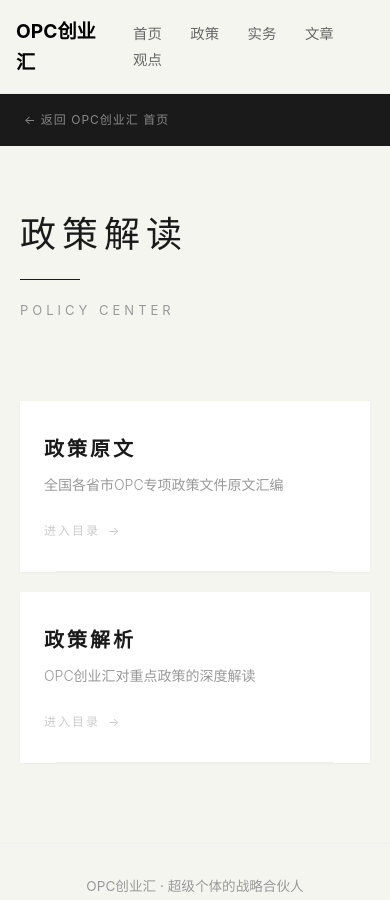
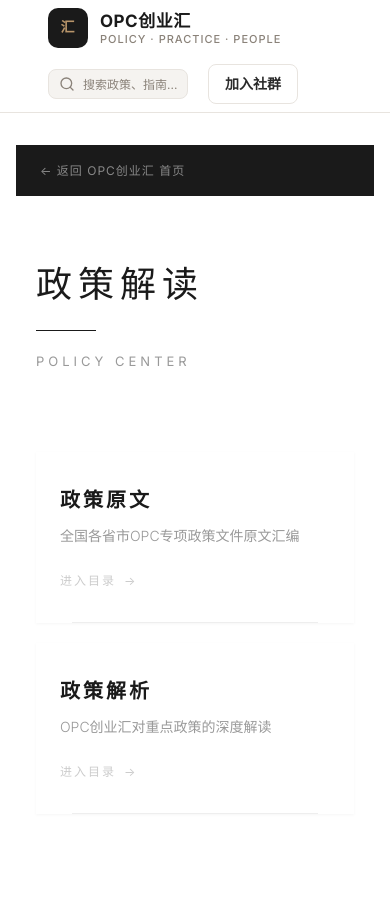
Before and after one commit to Caro-Li-C/opcstartup-site, a Jekyll site: the page built from policy/index.html, in a window 390 px wide and 900 px high. Built offline with Jekyll 4.4.1, drawn with Linux system fonts in a browser that asks for light colours; some of the changed text lies outside the part shown.

Commit message:
fix: 政策页面使用 Jekyll layout: default 继承首页页眉页脚

```diff
--- a/policy/index.html
+++ b/policy/index.html
@@ -1,18 +1,14 @@
-<!DOCTYPE html>
-<html lang="zh-CN">
-<head>
-    <meta charset="UTF-8">
-    <meta name="viewport" content="width=device-width, initial-scale=1.0">
-    <title>政策解读 | OPC创业汇</title>
-    <link rel="stylesheet" href="/assets/css/main.css">
+---
+layout: default
+title: 政策解读
+---
+
 <style>
     * { margin: 0; padding: 0; box-sizing: border-box; }
-        body {
-            font-family: -apple-system, BlinkMacSystemFont, "Segoe UI", Roboto, "PingFang SC", "Noto Sans SC", "Microsoft YaHei", sans-serif;
-            background: #f5f5f0;
-            color: #1a1a1a;
-            line-height: 1.6;
-            min-height: 100vh;
+    .policy-page {
+        max-width: 720px;
+        margin: 0 auto;
+        padding: 100px 24px 120px;
     }
     .top-bar {
         background: #1a1a1a;
@@ -30,11 +26,6 @@
         transition: color 0.3s;
     }
     .top-bar a:hover { color: #fff; }
-        .container {
-            max-width: 720px;
-            margin: 0 auto;
-            padding: 100px 24px 120px;
-        }
     .header {
         margin-bottom: 80px;
     }
@@ -127,29 +118,15 @@
     }
     @media (max-width: 768px) {
         .page-title { font-size: 36px; letter-spacing: 6px; }
-            .container { padding: 60px 20px 80px; }
+        .policy-page { padding: 60px 20px 80px; }
         .card { padding: 32px 24px; }
     }
 </style>
-<base target="_blank">
-</head>
-<body>
-<nav class="site-nav">
-  <div class="nav-container">
-    <a href="/" class="nav-logo">OPC创业汇</a>
-    <div class="nav-links">
-      <a href="/">首页</a>
-      <a href="/policy/">政策</a>
-      <a href="/practice/">实务</a>
-      <a href="/posts/">文章</a>
-      <a href="/insights/">观点</a>
-    </div>
-  </div>
-</nav>
+
 <div class="top-bar">
     <a href="/">← 返回 OPC创业汇 首页</a>
 </div>
-    <div class="container">
+<div class="policy-page">
     <div class="header">
         <h1 class="page-title">政策解读</h1>
         <div class="divider"></div>
@@ -168,8 +145,3 @@
         </a>
     </div>
 </div>
-<footer class="site-footer">
-  <p>OPC创业汇 · 超级个体的战略合伙人</p>
-</footer>
-</body>
-</html>
```
Also changed, not shown: policy/original/index.html (+12 -39 lines). Lines whose indentation alone changed are shown as unchanged.
